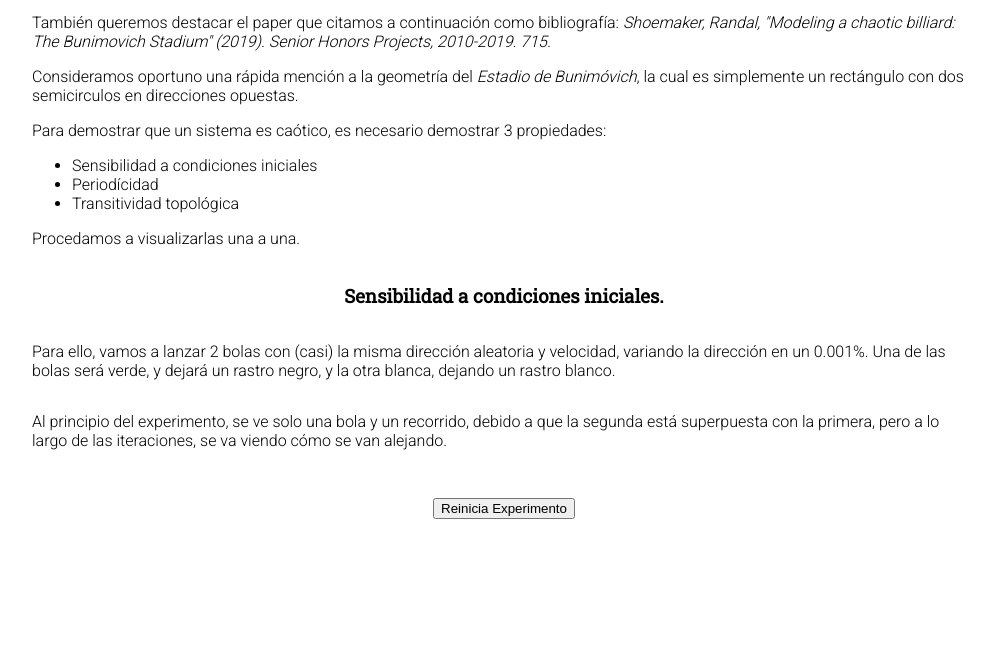
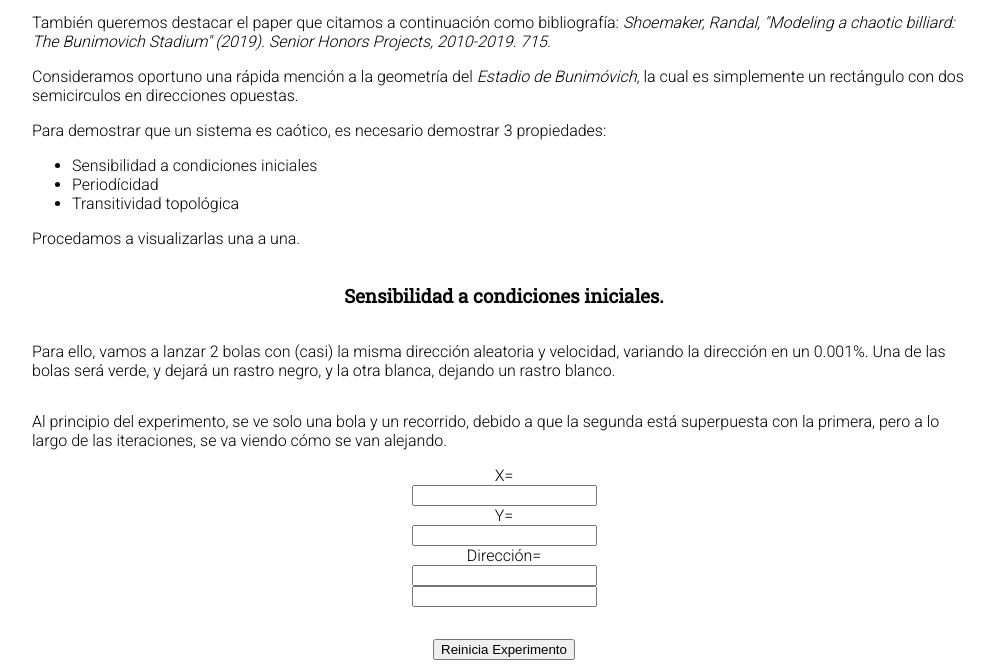
Before and after one commit to Davichet-e/MC, a website: page index.html in a window 1280 px wide. Shown: the part 146-814 px from the top of the page, without its empty margins (136-1130 px from the left). Drawn offline with nearby package versions, Linux system fonts and the light colour scheme.

Commit message:
Update index.html

```diff
--- a/index.html
+++ b/index.html
@@ -83,6 +83,15 @@
           pero a lo largo de las iteraciones, se va viendo cómo se van alejando.</p>
 
 
+X=
+<input id="input1" />
+
+Y=
+<input id="input2" />
+
+Dirección=
+<input id="input3" />
+<input id="input4" />
 
 
       <div class="contenedor-billar"></div>
```
